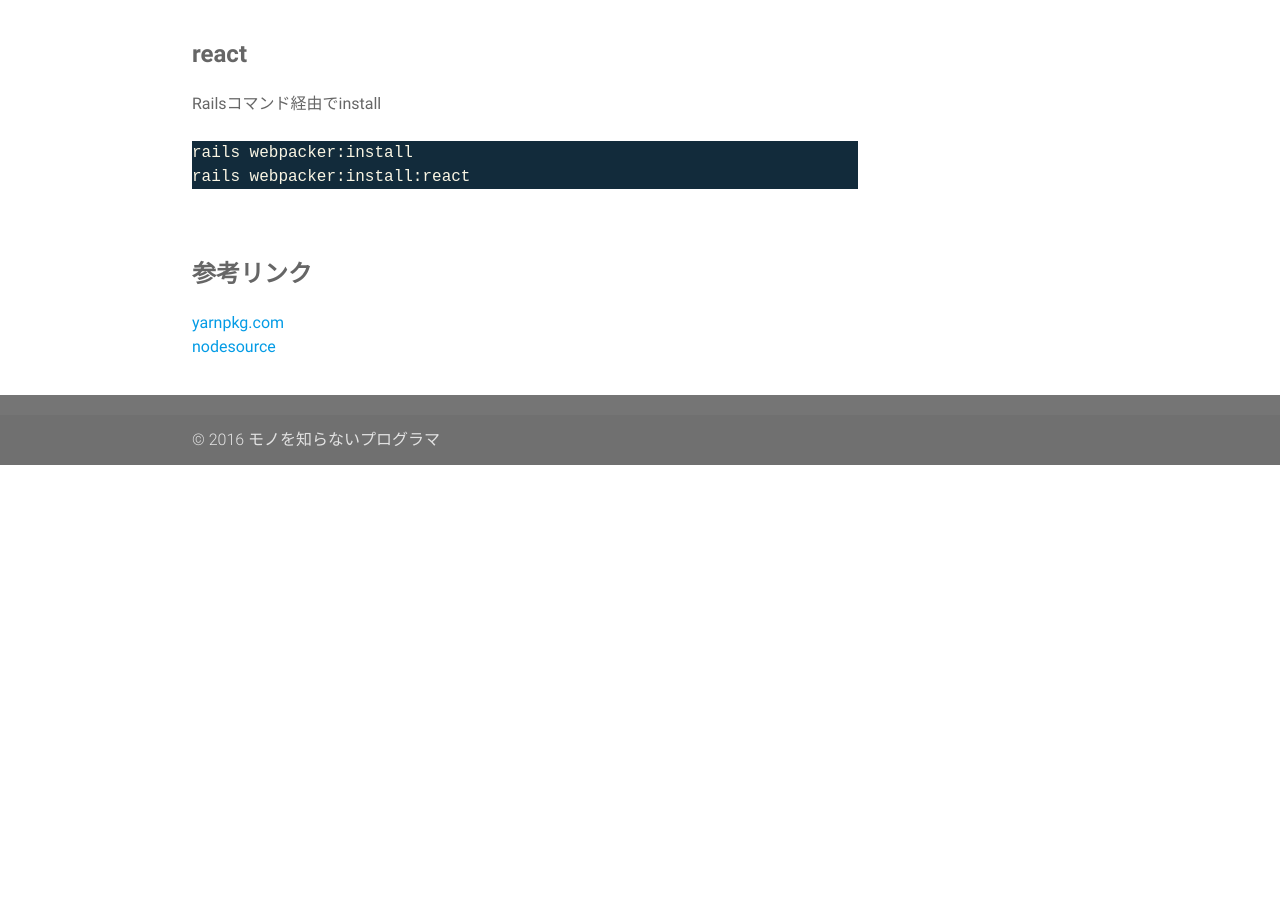
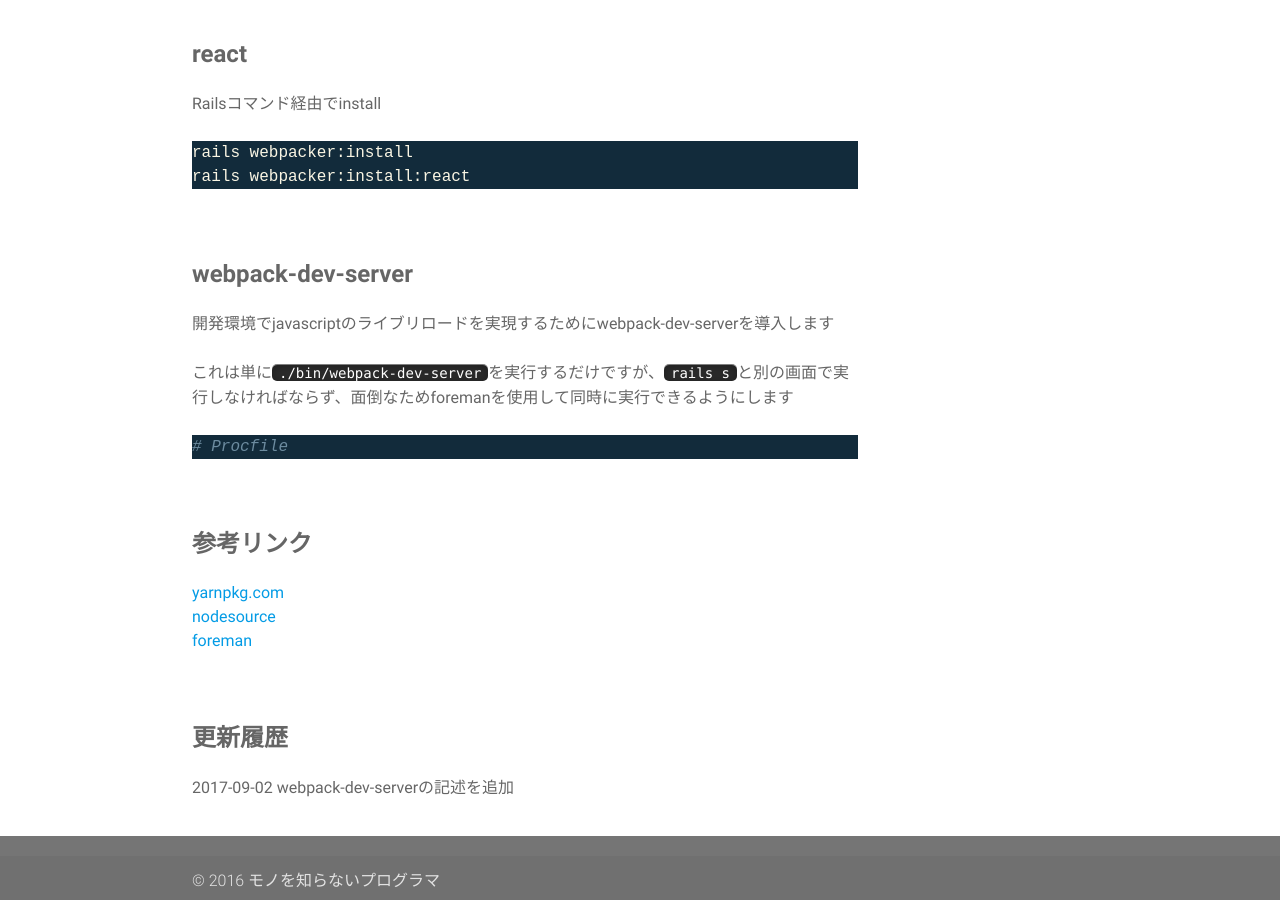
Before and after one commit to syudead/syudead.github.io, a Jekyll site: the page built from _posts/2017-09-01-rails-webpacker.md, in a window 1280 px wide and 900 px high, scrolled down 1617 px. Built offline with Jekyll 4.4.1, drawn with Linux system fonts in a browser that asks for light colours; before the commit the page ends 2082 px from its top, so only the background shows below that.

Commit message:
Update 2017-09-01-rails-webpacker

````diff
--- a/_posts/2017-09-01-rails-webpacker.md
+++ b/_posts/2017-09-01-rails-webpacker.md
@@ -42,13 +42,29 @@ sudo apt-get install -y nodejs
 
 Railsコマンド経由でinstall
 
-```
+```sh
 rails webpacker:install
 rails webpacker:install:react
 ```
+
+## webpack-dev-server
+
+開発環境でjavascriptのライブリロードを実現するためにwebpack-dev-serverを導入します
+
+これは単に`./bin/webpack-dev-server`を実行するだけですが、`rails s`と別の画面で実行しなければならず、面倒なためforemanを使用して同時に実行できるようにします
+
+```sh
+# Procfile
+```
+
 
 
 ## 参考リンク
 
 * [yarnpkg.com](https://yarnpkg.com/en/docs/install#linux-tab){:target="_blank"}
 * [nodesource](https://github.com/nodesource/distributions){:target="_blank"}
+* [foreman](https://github.com/ddollar/foreman){:target="_blank"}
+
+## 更新履歴
+
+* 2017-09-02 webpack-dev-serverの記述を追加
````
